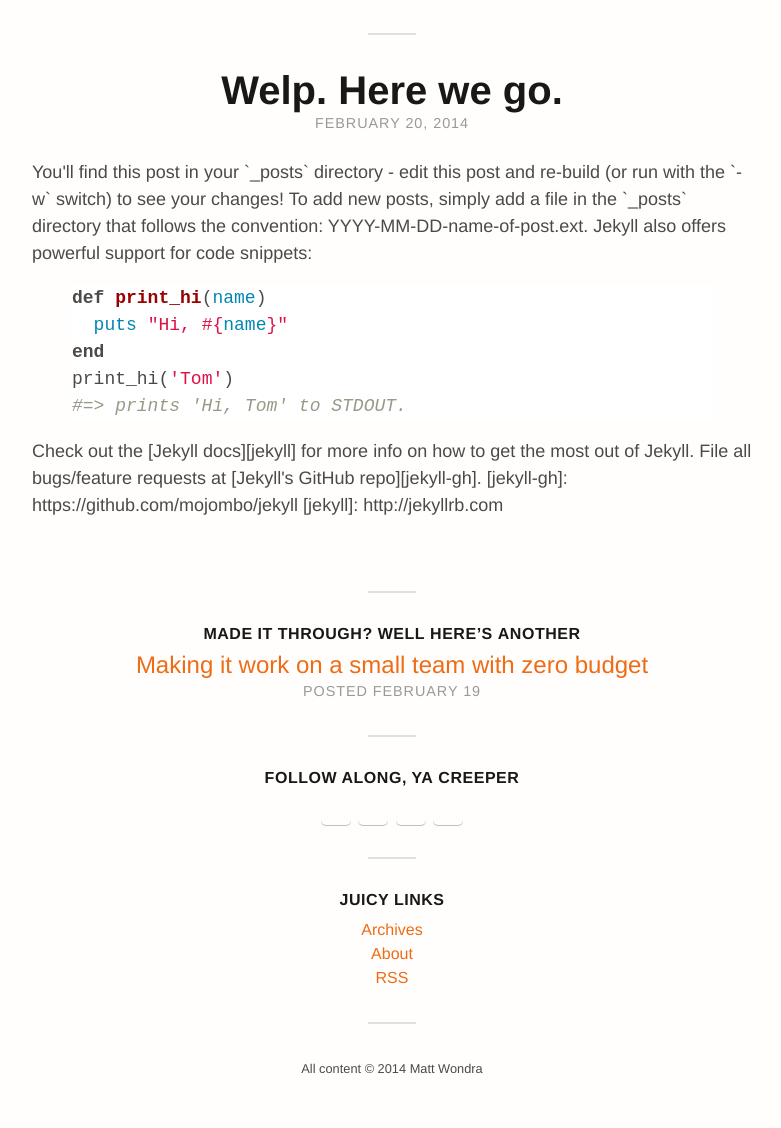
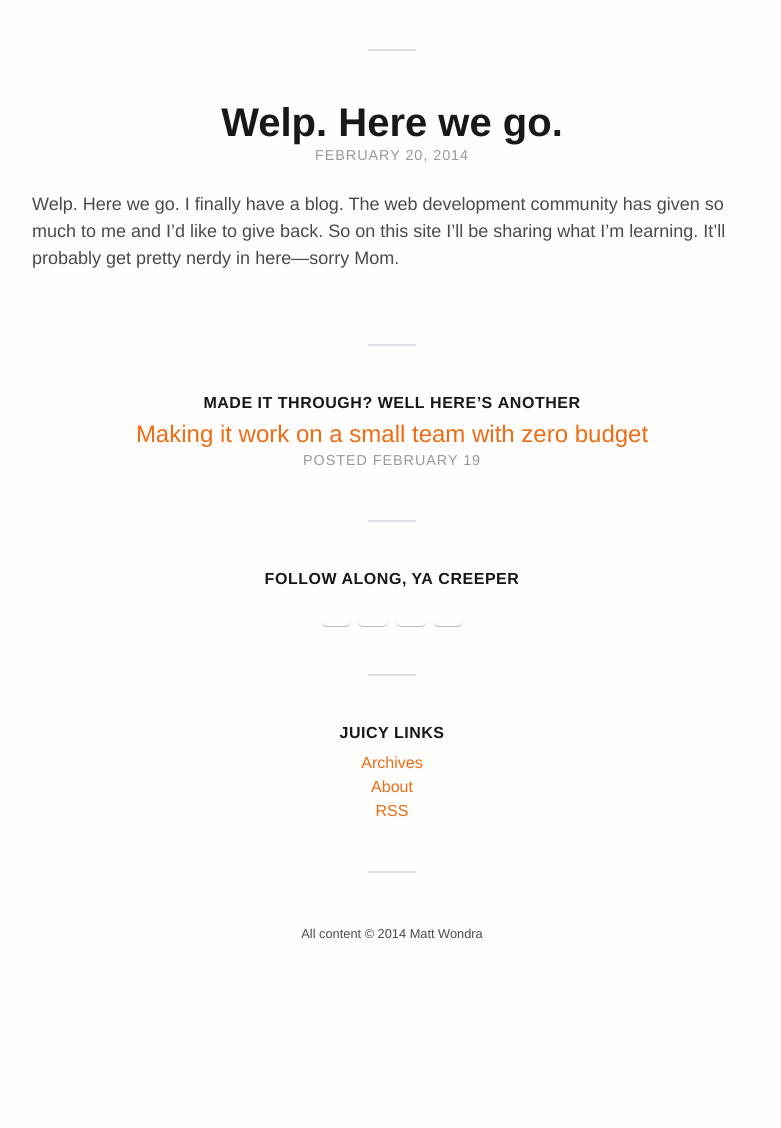
Before and after one commit to mattwondra/mattwondra.github.io, a Jekyll site: the page built from _posts/2014-02-20-welp-here-we-go.html, in a window 1280 px wide. Shown: the part 373-1501 px from the top of the page, without its empty margins (248-1029 px from the left). Built offline with Jekyll 4.4.1, drawn with Linux system fonts in a browser that asks for light colours; Markdown is read by kramdown in place of the engine named in the settings; after the commit the page ends 1366 px from its top, so only the background shows below that.

```diff
--- a/_posts/2014-02-20-welp-here-we-go.html
+++ b/_posts/2014-02-20-welp-here-we-go.html
@@ -4,20 +4,7 @@
 date:   2014-02-20
 ---
 
-You'll find this post in your `_posts` directory - edit this post and re-build (or run with the `-w` switch) to see your changes!
-To add new posts, simply add a file in the `_posts` directory that follows the convention: YYYY-MM-DD-name-of-post.ext.
+Welp. Here we go. I finally have a blog.
 
-Jekyll also offers powerful support for code snippets:
 
-{% highlight ruby %}
-def print_hi(name)
-  puts "Hi, #{name}"
-end
-print_hi('Tom')
-#=> prints 'Hi, Tom' to STDOUT.
-{% endhighlight %}
-
-Check out the [Jekyll docs][jekyll] for more info on how to get the most out of Jekyll. File all bugs/feature requests at [Jekyll's GitHub repo][jekyll-gh].
-
-[jekyll-gh]: https://github.com/mojombo/jekyll
-[jekyll]:    http://jekyllrb.com
+The web development community has given so much to me and I’d like to give back. So on this site I’ll be sharing what I’m learning. It’ll probably get pretty nerdy in here&mdash;sorry Mom.
--- a/css/main.css
+++ b/css/main.css
@@ -23,9 +23,32 @@
   font-size: 1rem;
   line-height: 1.15;
   color: #1a1817;
+  font-weight: bold;
+}
+h1 { font-size: 2rem; }
+h2 { font-size: 1.5rem; }
+h3 {
+  font-size: 1.125rem;
+  text-transform: uppercase;
+  letter-spacing: 0.05em;
 }
 
-p { margin: 0 0 1em; }
+p { margin: 0 0 1.5em; }
+
+ol, ul {
+  margin: 0 0 1.5em;
+  padding: 0;
+}
+
+blockquote {
+  font-style: italic;
+  background: #333;
+  color: #fff;
+  margin: 0 0 1.5em;
+  padding: 1em 1em 0;
+  overflow: hidden;
+  border-radius: 0.5em;
+}
 
 a, a:focus {
   color: #ee6c15;
@@ -69,7 +92,7 @@
   width: 3em;
   height: 2px;
   background: #dee1e1;
-  margin: 2em auto;
+  margin: 3em auto;
 }
 
 .section-heading {
@@ -86,7 +109,7 @@
   margin: 0 0.1em;
 }
 
-.post-header { margin-bottom: 1.5em; }
+.post-header, .page-header { margin-bottom: 1.5em; }
 .post-byline {
   color: #999;
   text-transform: uppercase;
@@ -94,7 +117,7 @@
   letter-spacing: 0.066em;
 }
 .post-title { display: block; line-height: 1.15; }
-.post-full .post-title {
+.post-full .post-title, .page-title {
   font-size: 2rem;
 }
 
@@ -104,7 +127,7 @@
   text-align: left;
 }
 
-.post-teaser { margin-bottom: 1em; }
+.post-teaser { margin-bottom: 1.5em; }
 .post-teaser a { display: block; }
 .post-teaser .post-title {
   font-size: 1.5rem;
@@ -116,6 +139,6 @@
 }
 
 @media screen and (min-width: 44em) {
-  .post-full .post-title { font-size: 2.5em; }
+  .post-full .post-title, .page-title { font-size: 2.5em; }
   .post-content, .page-content { font-size: 1.125em; }
 }
```
Also changed, not shown: about.html (+11 -0 lines).
